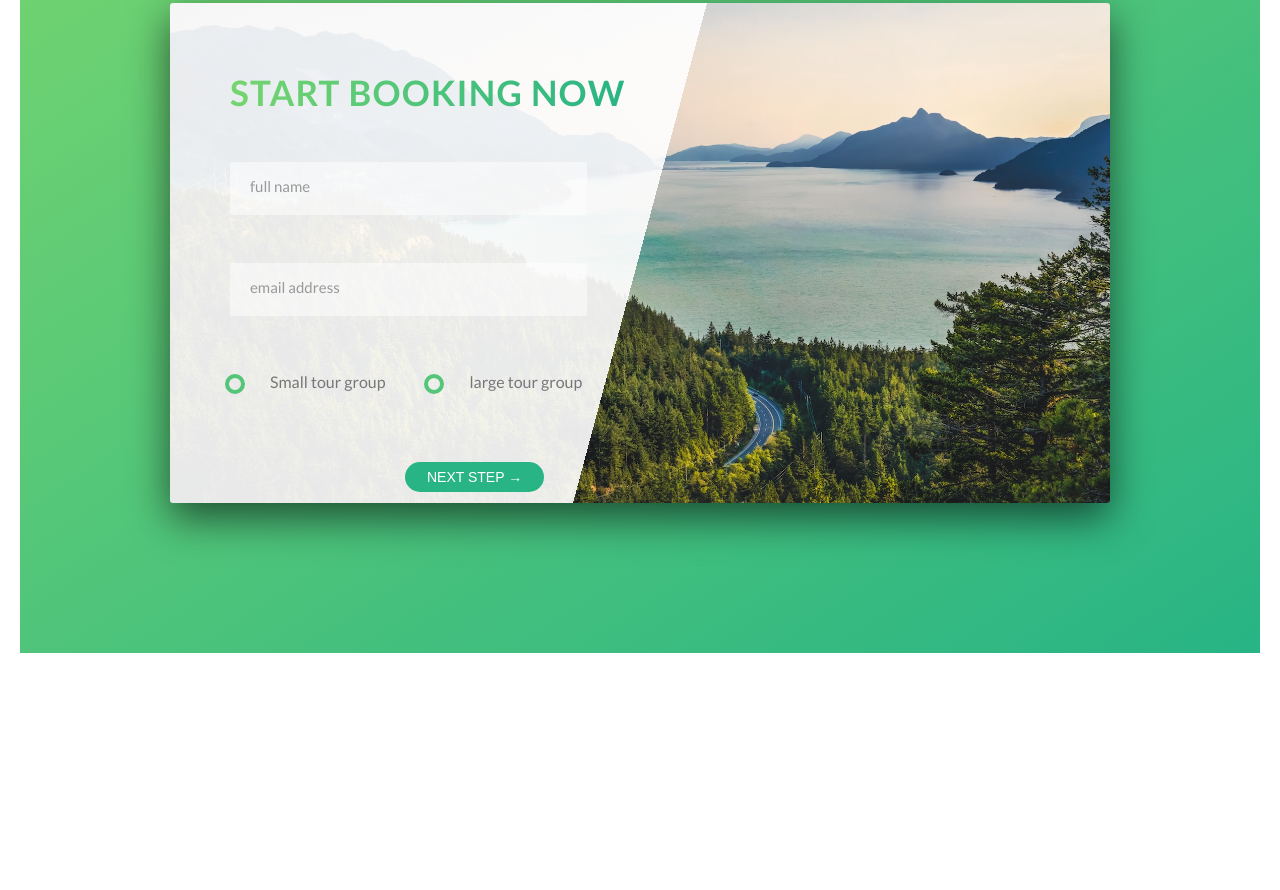
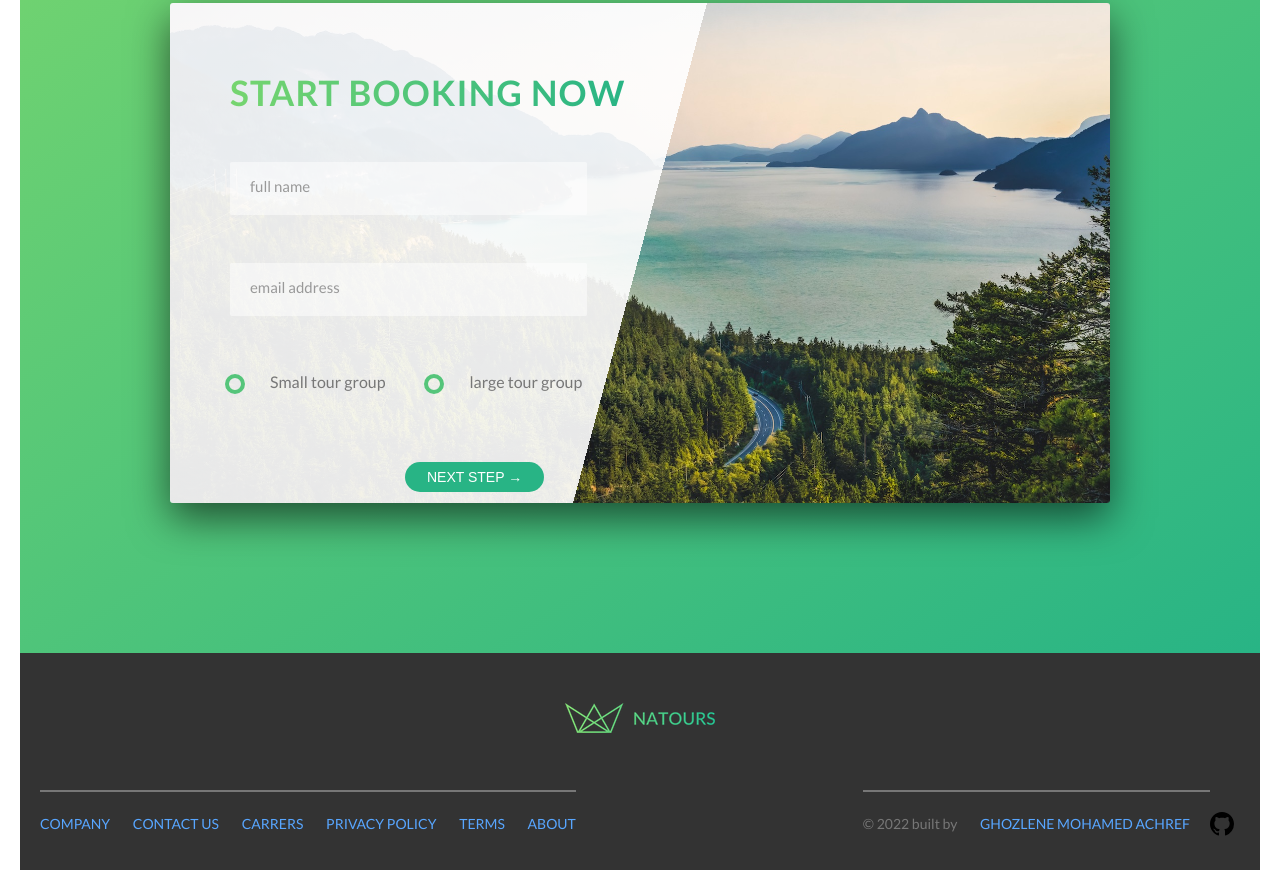
Before and after one commit to ghozlene/Responsive-website, a website: page html/index.html in a window 1280 px wide. Shown: the part 4643-5533 px from the top of the page. Before the commit the page ends 5316 px from the top, so only its background shows below. Drawn offline with Linux system fonts and the light colour scheme; files whose address does not match are found by name.

Commit message:
finishing the footer part

```diff
--- a/html/index.html
+++ b/html/index.html
@@ -333,6 +333,42 @@
             </div>
         </section>
     </main>
+    <footer class="footer">
+        <div class="footer__logo-box">
+            <img src="../images//logo-green-small-1x.png" alt="full logo" class="footer__logo">
+        </div>
+        <div class="footer__alignement">
+            <div class="row col-1-of-2">
+
+                <div class="footer__navigation">
+
+                    <ul class="footer__list">
+
+                        <li class="footer__item"> <a href="#" class="footer__link">Company</a> </li>
+                        <li class="footer__item"><a href="#" class="footer__link">Contact us</a></li>
+                        <li class="footer__item"> <a href="#" class="footer__link">Carrers</a></li>
+                        <li class="footer__item"> <a href="#" class="footer__link">Privacy policy</a></li>
+                        <li class="footer__item"> <a href="#" class="footer__link">Terms</a></li>
+                        <li class="footer__item"> <a href="#" class="footer__link">About</a></li>
+                    </ul>
+                </div>
+            </div>
+            <div class="row col-1-of-2">
+                <p class="footer__copyright">
+                    &copy; 2022 built by <a href="https://github.com/ghozlene" class="footer__link">GHOZLENE Mohamed
+                        Achref</a><svg aria-hidden="true" height="24" viewBox="0 0 16 16" version="1.1" width="24"
+                        data-view-component="true" class="octicon octicon-mark-github">
+                        <path fill-rule="evenodd"
+                            d="M8 0C3.58 0 0 3.58 0 8c0 3.54 2.29 6.53 5.47 7.59.4.07.55-.17.55-.38 0-.19-.01-.82-.01-1.49-2.01.37-2.53-.49-2.69-.94-.09-.23-.48-.94-.82-1.13-.28-.15-.68-.52-.01-.53.63-.01 1.08.58 1.23.82.72 1.21 1.87.87 2.33.66.07-.52.28-.87.51-1.07-1.78-.2-3.64-.89-3.64-3.95 0-.87.31-1.59.82-2.15-.08-.2-.36-1.02.08-2.12 0 0 .67-.21 2.2.82.64-.18 1.32-.27 2-.27.68 0 1.36.09 2 .27 1.53-1.04 2.2-.82 2.2-.82.44 1.1.16 1.92.08 2.12.51.56.82 1.27.82 2.15 0 3.07-1.87 3.75-3.65 3.95.29.25.54.73.54 1.48 0 1.07-.01 1.93-.01 2.2 0 .21.15.46.55.38A8.013 8.013 0 0016 8c0-4.42-3.58-8-8-8z">
+                        </path>
+                    </svg>
+
+                </p>
+            </div>
+
+        </div>
+
+    </footer>
 </body>
 
 </html>
--- a/sass/abstracts/_variables.scss
+++ b/sass/abstracts/_variables.scss
@@ -17,9 +17,12 @@ $color-secondary-dark: #ff7730;
 //stying input border
 
 $color-grey-dark-2: #999;
-
+$color-grey-dark-3: #333;
 $color-tortiary-light: #2998ff;
 $color-tortiary-dark: #5643fa;
+
+//styling links of the footer
+$color-accent-fg: #58a6ff;
 //grid
 $grid-width: 114rem;
 $gutter-vertical: 8rem;
--- /dev/null
+++ b/sass/layouts/_footer.scss
@@ -0,0 +1,69 @@
+.footer {
+	background-color: $color-grey-dark-3;
+	position: relative;
+	font-size: 1.4rem;
+	&__logo-box {
+		text-align: center;
+		margin-bottom: 5rem;
+	}
+
+	&__logo {
+		padding-top: 5rem;
+		width: auto;
+		height: auto;
+	}
+	&__alignement {
+		display: flex;
+		justify-content: space-between;
+	}
+	&__navigation {
+		border-top: 0.2rem solid $color-grey-dark;
+		padding-top: 2rem;
+		position: absolute;
+		left: 2rem;
+
+		display: inline-block;
+	}
+
+	&__list {
+		list-style: none;
+	}
+	&__item {
+		display: inline-block;
+		&:not(:last-child) {
+			margin-right: 2rem;
+		}
+	}
+
+	&__link {
+		&:link,
+		&:visited {
+			color: $color-accent-fg;
+			text-decoration: none;
+			text-transform: uppercase;
+			display: inline-block;
+			transition: all 0.4s;
+			background-color: $color-grey-dark-3;
+		}
+		&:hover,
+		&:active {
+			color: $color-primary-dark;
+			box-shadow: 0 1rem 1rem rgba($color-black, $alpha: 0.5);
+			transform: rotate(-2deg) scale(1.2);
+		}
+	}
+
+	&__copyright {
+		border-top: 0.2rem solid $color-grey-dark;
+		padding-top: 2rem;
+		display: inline-block;
+		right: 5rem;
+		position: absolute;
+		& a {
+			padding: 0 2rem;
+		}
+		& svg {
+			position: absolute;
+		}
+	}
+}
--- a/sass/main.scss
+++ b/sass/main.scss
@@ -16,6 +16,7 @@
 @import 'components/form';
 @import 'layouts/header';
 @import 'layouts/grid';
+@import 'layouts/footer';
 @import 'pages/home';
 /*
 Colors used during the project:
--- a/sass/pages/_home.scss
+++ b/sass/pages/_home.scss
@@ -56,5 +56,6 @@
 	&__form {
 		width: 55%;
 		padding: 6rem;
+		margin-top: 0;
 	}
 }
```
Also changed, not shown: css/style.css, 1 other file.
